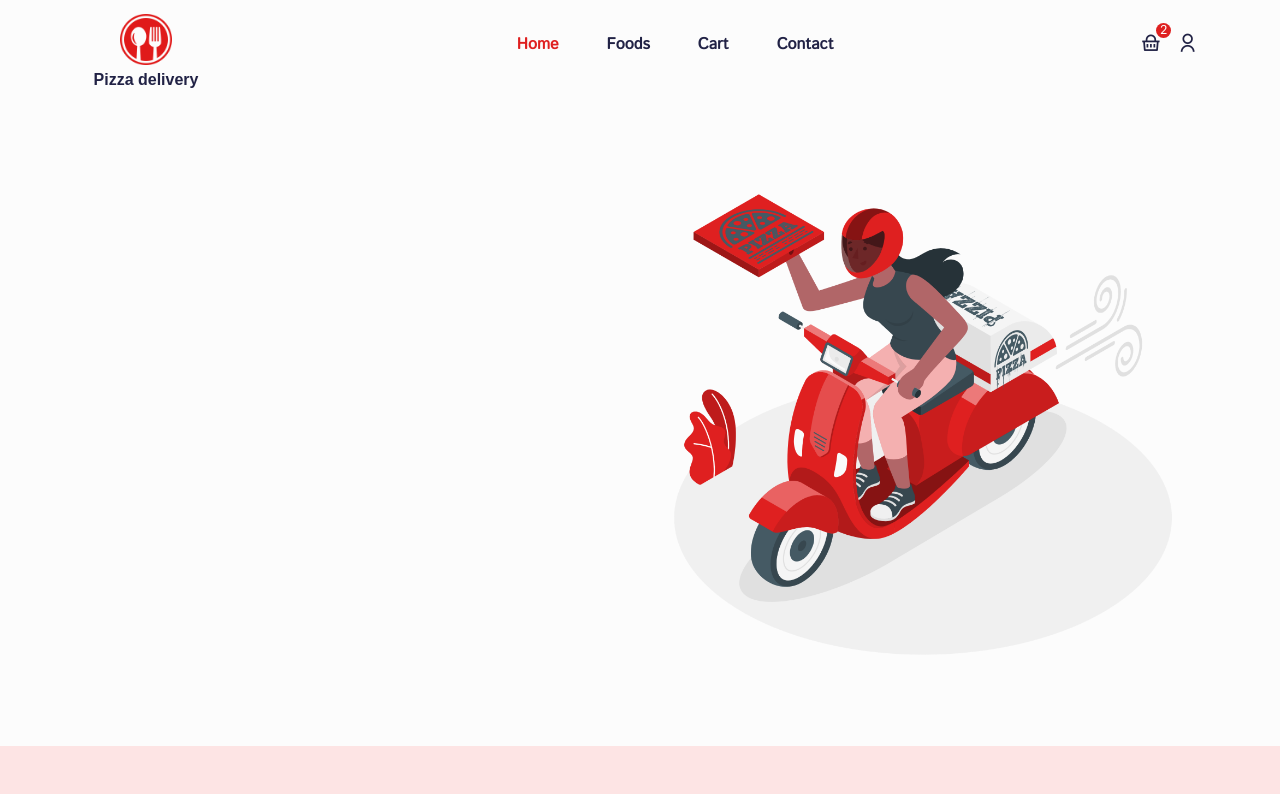
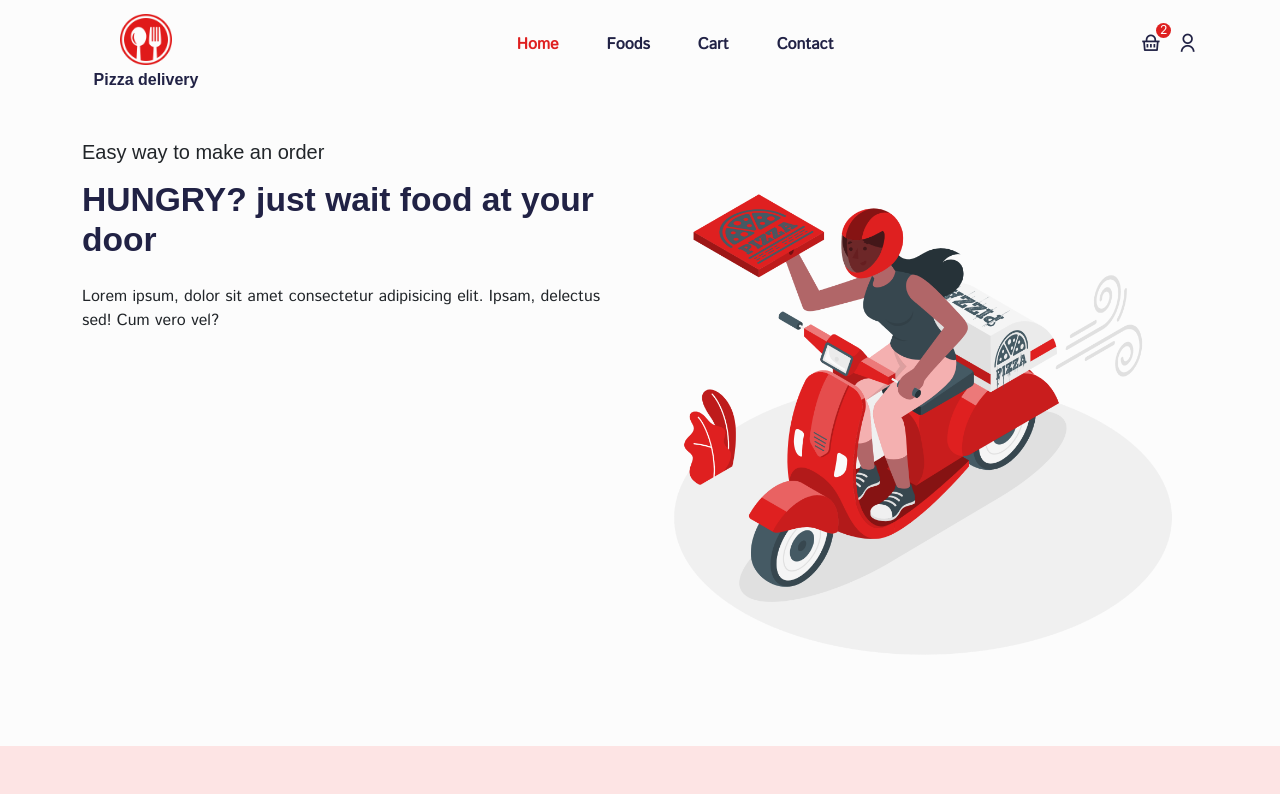
Before and after one commit to Andrewmoren/e_commerce_pizza, a React (Create React App) app: page /home in a window 1280 px wide. Shown: the top 794 px of the page. Built offline with nearby package versions, Linux system fonts and the light colour scheme; a web font is replaced by a local one.

Commit message:
build hero section

```diff
--- a/src/pages/Home.jsx
+++ b/src/pages/Home.jsx
@@ -4,6 +4,8 @@ import Helmet from "../components/Helmet/Helmet";
 import { Container, Row, Col } from "reactstrap";
 
 import heroImg from "../assets/images/hero.png";
+
+import "../styles/hero-section.css";
 
 const Home = () => {
   return (
@@ -12,7 +14,16 @@ const Home = () => {
         <Container>
           <Row>
             <Col lg="6" md="6">
-              <div className="hero__content"></div>
+              <div className="hero__content">
+                <h5 className="mb-3">Easy way to make an order</h5>
+                <h1 className="mb-4">
+                  <span>HUNGRY?</span> just wait food <span>at your door</span>
+                </h1>
+                <p>
+                  Lorem ipsum, dolor sit amet consectetur adipisicing elit.
+                  Ipsam, delectus sed! Cum vero vel?
+                </p>
+              </div>
             </Col>
 
             <Col lg="6" md="6">
```
Also changed, not shown: src/styles/hero-section.css (added).
